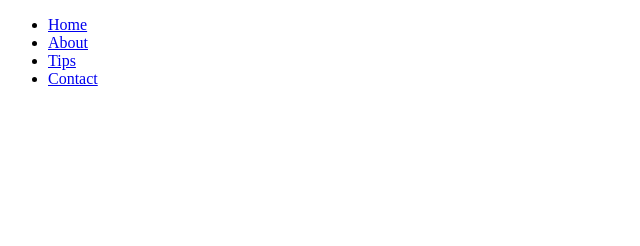
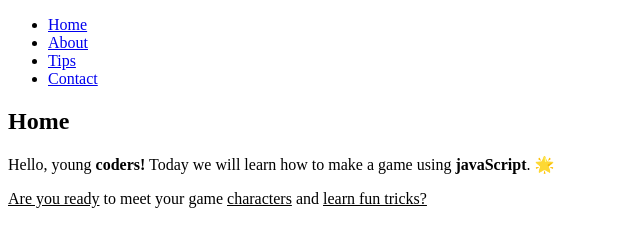
Before and after one commit to OurCodingKiddos/Web2, a plain HTML site: page index.html in a window 1280 px wide. Shown: the whole page, without its empty margins (0-640 px from the left). Drawn offline with Linux system fonts and the light colour scheme.

Commit message:
sections

```diff
--- a/index.html
+++ b/index.html
@@ -18,9 +18,11 @@
     </nav>
 </header>
 
-<!-- this is my first secontion       -->
-<section>
-
+<!-- First section: Home -->
+<section id="home"> <!-- Section for the home page -->
+    <h2>Home</h2> <!-- Title of this section -->
+    <p>Hello, young <b>coders!</b> Today we will learn how to make a game using <strong>javaScript</strong>. 🌟</p> <!-- Paragraph with a greeting -->
+    <p><u>Are you ready</u>  to meet your game <u>characters</u> and <u>learn fun tricks?</u> </p> <!-- Another paragraph -->
 </section>
 
 
```
